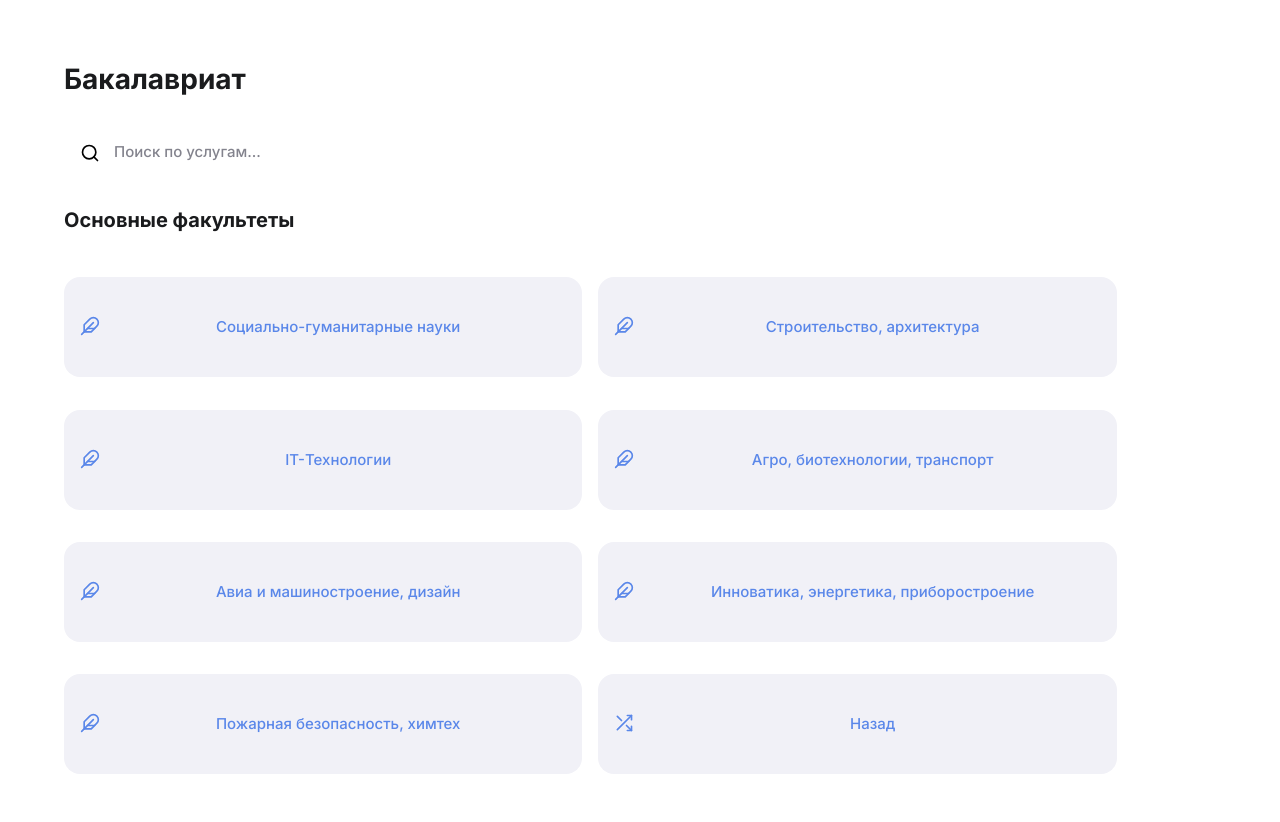
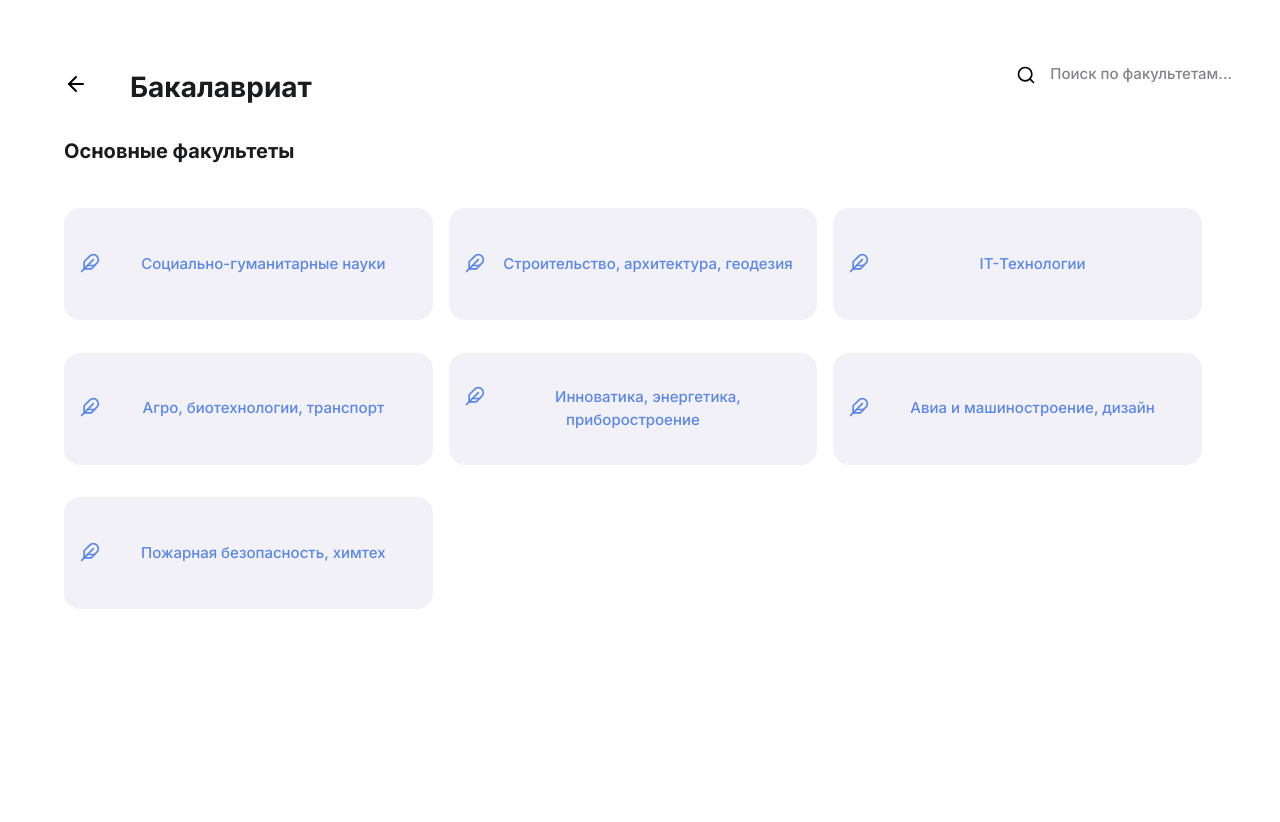
Before and after one commit to Pingwinshik/ElectronicQueue, a Flask app: page /client in a window 1280 px wide, after a click on "Бакалавриат". After the commit the page ends 609 px from the top, so only its background shows below. Run offline with Flask 2, Linux system fonts and the light colour scheme; data that the repository does not hold is empty.

Commit message:
Build 19.01.2023 9:11

```diff
--- a/templates/client.html
+++ b/templates/client.html
@@ -199,31 +199,31 @@
             <h2 class="text-blackish"><b>Основные факультеты</b></h2>
         </div>
         <div class="w3-container w3-margin-top w3-margin-bottom w3-bar">
-          <button class="w3-button w3-padding-16 a-button-grey-blue w3-margin-top w3-margin-right w3-bar-item w3-round-xlarge a-button-grey-blue-hover" name="button" style="width: 45%; height:12.5vh" onclick="document.getElementById('bach_soc_t').style.display='block'">
+          <button class="w3-button w3-padding-16 a-button-grey-blue w3-margin-top w3-margin-right w3-bar-item w3-round-xlarge a-button-grey-blue-hover" name="button" style="width: 45%; height:12.5vh" onclick="document.getElementById('bach_soc').style.display='block'">
             <img class="search-icon" src="../static/img/icons/feather.svg" alt="Перо" width="20" height="20" align="left" style="margin-right: 10px" />Социально-гуманитарные науки
           </button>
-          <button class="w3-button w3-padding-16 a-button-grey-blue w3-margin-top w3-bar-item w3-round-xlarge a-button-grey-blue-hover" name="button" style="width: 45%; height:12.5vh" onclick="document.getElementById('bach_build_t').style.display='block'">
+          <button class="w3-button w3-padding-16 a-button-grey-blue w3-margin-top w3-bar-item w3-round-xlarge a-button-grey-blue-hover" name="button" style="width: 45%; height:12.5vh" onclick="document.getElementById('bach_build').style.display='block'">
             <img class="search-icon" src="../static/img/icons/feather.svg" alt="Перо" width="20" height="20" align="left" style="margin-right: 10px" />Строительство, архитектура
           </button>
         </div>
         <div class="w3-container w3-margin-top w3-margin-bottom w3-bar">
-          <button class="w3-button w3-padding-16 a-button-grey-blue w3-margin-top w3-bar-item w3-round-xlarge a-button-grey-blue-hover" name="button" style="width: 45%; height:12.5vh" onclick="document.getElementById('bach_it_t').style.display='block'">
+          <button class="w3-button w3-padding-16 a-button-grey-blue w3-margin-top w3-bar-item w3-round-xlarge a-button-grey-blue-hover" name="button" style="width: 45%; height:12.5vh" onclick="document.getElementById('bach_it').style.display='block'">
             <img class="search-icon" src="../static/img/icons/feather.svg" alt="Перо" width="20" height="20" align="left" style="margin-right: 10px" />IT-Технологии
           </button>
-          <button class="w3-button w3-padding-16 a-button-grey-blue w3-margin-top w3-margin-left w3-bar-item w3-round-xlarge a-button-grey-blue-hover" name="button" style="width: 45%; height:12.5vh" onclick="document.getElementById('bach_agro_t').style.display='block'">
+          <button class="w3-button w3-padding-16 a-button-grey-blue w3-margin-top w3-margin-left w3-bar-item w3-round-xlarge a-button-grey-blue-hover" name="button" style="width: 45%; height:12.5vh" onclick="document.getElementById('bach_agro').style.display='block'">
             <img class="search-icon" src="../static/img/icons/feather.svg" alt="Перо" width="20" height="20" align="left" style="margin-right: 10px" />Агро, биотехнологии, транспорт
           </button>
         </div>
         <div class="w3-container w3-margin-top w3-margin-bottom w3-bar">
-          <button class="w3-button w3-padding-16 a-button-grey-blue w3-margin-top w3-margin-right w3-bar-item w3-round-xlarge a-button-grey-blue-hover" name="button" style="width: 45%; height:12.5vh" onclick="document.getElementById('bach_avia_t').style.display='block'">
+          <button class="w3-button w3-padding-16 a-button-grey-blue w3-margin-top w3-margin-right w3-bar-item w3-round-xlarge a-button-grey-blue-hover" name="button" style="width: 45%; height:12.5vh" onclick="document.getElementById('bach_avia').style.display='block'">
             <img class="search-icon" src="../static/img/icons/feather.svg" alt="Перо" width="20" height="20" align="left" style="margin-right: 10px" />Авиа и машиностроение, дизайн
           </button>
-          <button class="w3-button w3-padding-16 a-button-grey-blue w3-margin-top w3-bar-item w3-round-xlarge a-button-grey-blue-hover" name="button" style="width: 45%; height:12.5vh" onclick="document.getElementById('bach_inno_t').style.display='block'">
+          <button class="w3-button w3-padding-16 a-button-grey-blue w3-margin-top w3-bar-item w3-round-xlarge a-button-grey-blue-hover" name="button" style="width: 45%; height:12.5vh" onclick="document.getElementById('bach_inno').style.display='block'">
             <img class="search-icon" src="../static/img/icons/feather.svg" alt="Перо" width="20" height="20" align="left" style="margin-right: 10px" />Инноватика, энергетика, приборостроение
           </button>
         </div>
         <div class="w3-container w3-margin-top w3-margin-bottom w3-bar">
-          <button class="w3-button w3-padding-16 a-button-grey-blue w3-margin-top w3-bar-item w3-round-xlarge a-button-grey-blue-hover" name="button" style="width: 45%; height:12.5vh" onclick="document.getElementById('bach_chem_t').style.display='block'">
+          <button class="w3-button w3-padding-16 a-button-grey-blue w3-margin-top w3-bar-item w3-round-xlarge a-button-grey-blue-hover" name="button" style="width: 45%; height:12.5vh" onclick="document.getElementById('bach_chem').style.display='block'">
             <img class="search-icon" src="../static/img/icons/feather.svg" alt="Перо" width="20" height="20" align="left" style="margin-right: 10px" />Пожарная безопасность, химтех
           </button>
           <button class="w3-button w3-padding-16 a-button-grey-blue w3-margin-top w3-margin-left w3-bar-item w3-round-xlarge a-button-grey-blue-hover" name="button" style="width: 45%; height:12.5vh" onclick="openTab('Start')">
@@ -275,7 +275,7 @@
               <span onclick="document.getElementById('bach_build').style.display='none'" class="w3-button w3-round-xlarge w3-display-topright" title="Close Modal">&times;</span>
             </div>
             <div class="w3-container w3-margin">
-              <h3>МЦФ 7: Строительство, архитектура</h3>
+              <h3>МЦФ 7: Строительство, архитектура, геодезия</h3>
               <br />
               07.00.00 Архитектура<br />
               08.00.00 Техника и технологии строительства<br />
@@ -459,48 +459,44 @@
         </div>
       </div>
       <div class="userspace-terminal hidden-mobile a-margin-48">
-        <div class="w3-container w3-animate-left">
-          <h1 class="text-blackish"><b>Бакалавриат</b></h1>
-        </div>
-        <div class="w3-panel text-dark-grey w3-margin">
-          <p>
+        <div class="w3-animate-left w3-bar">
+          <button class="w3-button w3-padding-8 a-button-grey w3-margin-top w3-bar-item w3-round-xlarge a-button-dark-grey-hover" name="button" onclick="openTab('Start')">
+            <img class="search-icon" src="../static/img/icons/arrow-left.svg" alt="Назад" width="24" height="24" align="left" style="margin-right: 10px" />
+          </button>
+          <h1 class="text-blackish w3-margin-right w3-bar-item"><b>Бакалавриат</b></h1>
+          <p class="w3-margin-left text-dark-grey right" style="text-align:right">
             <img src="../static/img/icons/search.svg" alt="ДГТУ" width="20" height="20" style="margin-right: 10px" />
-            Поиск по услугам...
+            Поиск по факультетам...
           </p>
         </div>
         <div class="w3-container">
             <h2 class="text-blackish"><b>Основные факультеты</b></h2>
         </div>
         <div class="w3-container w3-margin-top w3-margin-bottom w3-bar">
-          <button class="w3-button w3-padding-16 a-button-grey-blue w3-margin-top w3-margin-right w3-bar-item w3-round-xlarge a-button-grey-blue-hover" name="button" style="width: 45%; height:12.5vh" onclick="document.getElementById('bach_soc_t').style.display='block'">
+          <button class="w3-button w3-padding-16 a-button-grey-blue w3-margin-top w3-margin-right w3-bar-item w3-round-xlarge a-button-grey-blue-hover" name="button" style="width: 32%; height:14vh" onclick="document.getElementById('bach_soc_t').style.display='block'">
             <img class="search-icon" src="../static/img/icons/feather.svg" alt="Перо" width="20" height="20" align="left" style="margin-right: 10px" />Социально-гуманитарные науки
           </button>
-          <button class="w3-button w3-padding-16 a-button-grey-blue w3-margin-top w3-bar-item w3-round-xlarge a-button-grey-blue-hover" name="button" style="width: 45%; height:12.5vh" onclick="document.getElementById('bach_build_t').style.display='block'">
-            <img class="search-icon" src="../static/img/icons/feather.svg" alt="Перо" width="20" height="20" align="left" style="margin-right: 10px" />Строительство, архитектура
+          <button class="w3-button w3-padding-16 a-button-grey-blue w3-margin-top w3-margin-right w3-bar-item w3-round-xlarge a-button-grey-blue-hover" name="button" style="width: 32%; height:14vh" onclick="document.getElementById('bach_build_t').style.display='block'">
+            <img class="search-icon" src="../static/img/icons/feather.svg" alt="Перо" width="20" height="20" align="left" style="margin-right: 10px" />Строительство, архитектура, геодезия
+          </button>
+          <button class="w3-button w3-padding-16 a-button-grey-blue w3-margin-top w3-bar-item w3-round-xlarge a-button-grey-blue-hover" name="button" style="width: 32%; height:14vh" onclick="document.getElementById('bach_it_t').style.display='block'">
+            <img class="search-icon" src="../static/img/icons/feather.svg" alt="Перо" width="20" height="20" align="left" style="margin-right: 10px" />IT-Технологии
           </button>
         </div>
         <div class="w3-container w3-margin-top w3-margin-bottom w3-bar">
-          <button class="w3-button w3-padding-16 a-button-grey-blue w3-margin-top w3-bar-item w3-round-xlarge a-button-grey-blue-hover" name="button" style="width: 45%; height:12.5vh" onclick="document.getElementById('bach_it_t').style.display='block'">
-            <img class="search-icon" src="../static/img/icons/feather.svg" alt="Перо" width="20" height="20" align="left" style="margin-right: 10px" />IT-Технологии
+          <button class="w3-button w3-padding-16 a-button-grey-blue w3-margin-top w3-margin-right w3-bar-item w3-round-xlarge a-button-grey-blue-hover" name="button" style="width: 32%; height:14vh" onclick="document.getElementById('bach_agro_t').style.display='block'">
+            <img class="search-icon" src="../static/img/icons/feather.svg" alt="Перо" width="20" height="20" align="left" style="margin-right: 10px" />Агро, биотехнологии, транспорт
           </button>
-          <button class="w3-button w3-padding-16 a-button-grey-blue w3-margin-top w3-margin-left w3-bar-item w3-round-xlarge a-button-grey-blue-hover" name="button" style="width: 45%; height:12.5vh" onclick="document.getElementById('bach_agro_t').style.display='block'">
-            <img class="search-icon" src="../static/img/icons/feather.svg" alt="Перо" width="20" height="20" align="left" style="margin-right: 10px" />Агро, биотехнологии, транспорт
+          <button class="w3-button w3-padding-16 a-button-grey-blue w3-margin-top w3-bar-item w3-round-xlarge a-button-grey-blue-hover" name="button" style="width: 32%; height:14vh" onclick="document.getElementById('bach_inno_t').style.display='block'">
+            <img class="search-icon" src="../static/img/icons/feather.svg" alt="Перо" width="20" height="20" align="left" style="margin-right: 10px" />Инноватика, энергетика, приборостроение
+          </button>
+          <button class="w3-button w3-padding-16 a-button-grey-blue w3-margin-top w3-margin-left w3-bar-item w3-round-xlarge a-button-grey-blue-hover" name="button" style="width: 32%; height:14vh" onclick="document.getElementById('bach_avia_t').style.display='block'">
+            <img class="search-icon" src="../static/img/icons/feather.svg" alt="Перо" width="20" height="20" align="left" style="margin-right: 10px" />Авиа и машиностроение, дизайн
           </button>
         </div>
         <div class="w3-container w3-margin-top w3-margin-bottom w3-bar">
-          <button class="w3-button w3-padding-16 a-button-grey-blue w3-margin-top w3-margin-right w3-bar-item w3-round-xlarge a-button-grey-blue-hover" name="button" style="width: 45%; height:12.5vh" onclick="document.getElementById('bach_avia_t').style.display='block'">
-            <img class="search-icon" src="../static/img/icons/feather.svg" alt="Перо" width="20" height="20" align="left" style="margin-right: 10px" />Авиа и машиностроение, дизайн
-          </button>
-          <button class="w3-button w3-padding-16 a-button-grey-blue w3-margin-top w3-bar-item w3-round-xlarge a-button-grey-blue-hover" name="button" style="width: 45%; height:12.5vh" onclick="document.getElementById('bach_inno_t').style.display='block'">
-            <img class="search-icon" src="../static/img/icons/feather.svg" alt="Перо" width="20" height="20" align="left" style="margin-right: 10px" />Инноватика, энергетика, приборостроение
-          </button>
-        </div>
-        <div class="w3-container w3-margin-top w3-margin-bottom w3-bar">
-          <button class="w3-button w3-padding-16 a-button-grey-blue w3-margin-top w3-bar-item w3-round-xlarge a-button-grey-blue-hover" name="button" style="width: 45%; height:12.5vh" onclick="document.getElementById('bach_chem_t').style.display='block'">
+            <button class="w3-button w3-padding-16 a-button-grey-blue w3-margin-top w3-bar-item w3-round-xlarge a-button-grey-blue-hover" name="button" style="width: 32%; height:14vh" onclick="document.getElementById('bach_chem_t').style.display='block'">
             <img class="search-icon" src="../static/img/icons/feather.svg" alt="Перо" width="20" height="20" align="left" style="margin-right: 10px" />Пожарная безопасность, химтех
-          </button>
-          <button class="w3-button w3-padding-16 a-button-grey-blue w3-margin-top w3-margin-left w3-bar-item w3-round-xlarge a-button-grey-blue-hover" name="button" style="width: 45%; height:12.5vh" onclick="openTab('Start')">
-            <img class="search-icon" src="../static/img/icons/shuffle.svg" alt="Перо" width="20" height="20" align="left" style="margin-right: 10px" />Назад
           </button>
         </div>
           <div class="long-show">
```
